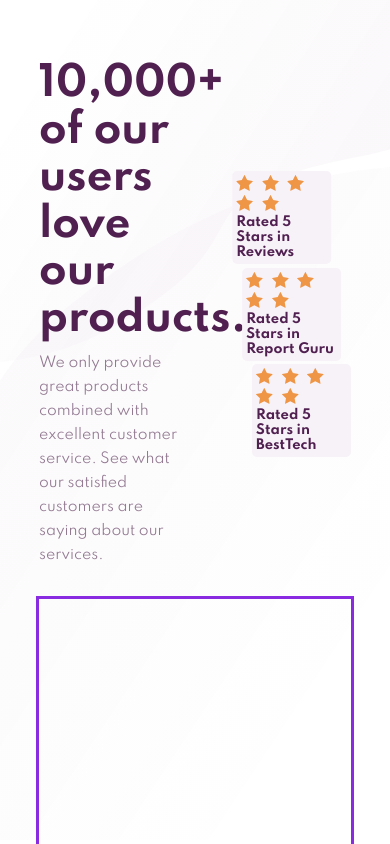
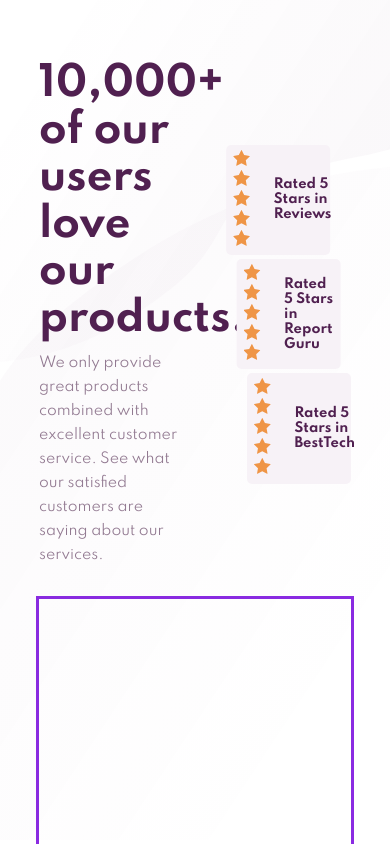
Before and after one commit to ADi2991/FEM-social-proof-section, a website: page index.html in a window 390 px wide. Shown: the top 844 px of the page. Drawn offline with Linux system fonts and the light colour scheme.

Commit message:
fix(rating-bar): Adjust vertical alignment and switch to flex
## Description:
This commit modifies the rating-bar to use flex as we can switch to
'column' direction in a media query and achieve the mobile appearance
with less changes.
Switching to flex also has the added benefit of allowing us to
vertically center the text in a more effective manner.
Additionally, it adjusts the padding to make the rating-bar
appear taller

Signed-off-by: Aditya Rao <adirlzr@gmail.com>

```diff
--- a/index.html
+++ b/index.html
@@ -30,27 +30,33 @@
       <div class="content-top-filler"></div>
       <div class="ratings">
         <div class="rating-bar">
+            <span class="stars">
                 <img src="images/icon-star.svg" alt="icon-star"/>
                 <img src="images/icon-star.svg" alt="icon-star"/>
                 <img src="images/icon-star.svg" alt="icon-star"/>
                 <img src="images/icon-star.svg" alt="icon-star"/>
                 <img src="images/icon-star.svg" alt="icon-star"/>
+            </span>
           Rated 5 Stars in Reviews
         </div>
         <div class="rating-bar">
+            <span class="stars">
                 <img src="images/icon-star.svg" alt="icon-star"/>
                 <img src="images/icon-star.svg" alt="icon-star"/>
                 <img src="images/icon-star.svg" alt="icon-star"/>
                 <img src="images/icon-star.svg" alt="icon-star"/>
                 <img src="images/icon-star.svg" alt="icon-star"/>
+            </span>
           Rated 5 Stars in Report Guru
         </div>
         <div class="rating-bar">
+            <span class="stars">
                 <img src="images/icon-star.svg" alt="icon-star"/>
                 <img src="images/icon-star.svg" alt="icon-star"/>
                 <img src="images/icon-star.svg" alt="icon-star"/>
                 <img src="images/icon-star.svg" alt="icon-star"/>
                 <img src="images/icon-star.svg" alt="icon-star"/>
+            </span>
           Rated 5 Stars in BestTech
         </div>
       </div>
--- a/scss/styles.scss
+++ b/scss/styles.scss
@@ -71,8 +71,11 @@ body {
       flex-direction: column;
       flex: 1 1 0;
       .rating-bar {
+        display: flex;
+        align-items: center;
+        justify-content: flex-start;
         margin: 1.5% 0;
-        padding: 3%;
+        padding: 4% 5%;
         border-radius: 5px;
         background-color: $light-gray-magenta;
         z-index: 2;
```
Also changed, not shown: styles.css. Lines whose indentation alone changed are shown as unchanged.
